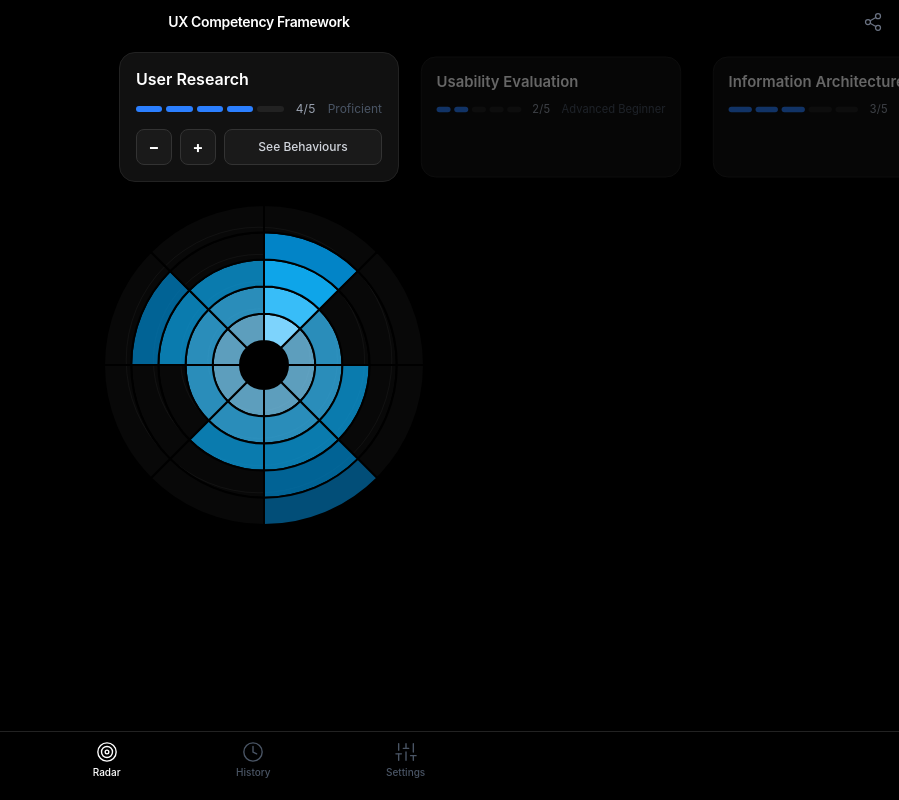
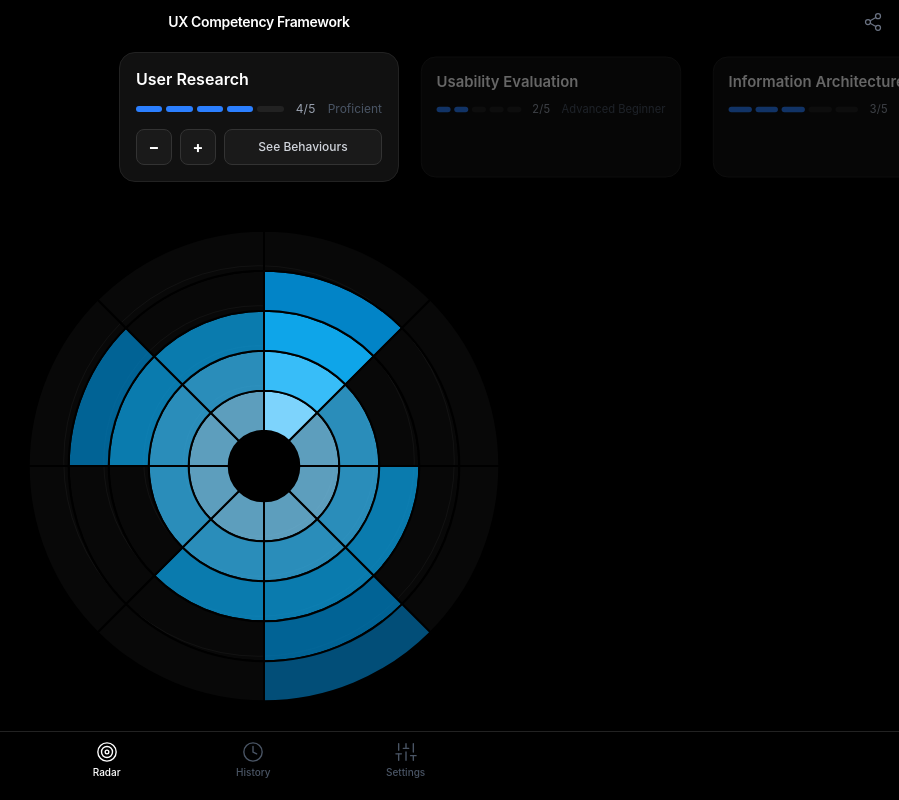
Before and after one commit to rhyspendred/competency-radar, a React (Vite) app: page / in a window 1280 px wide. Shown: the whole page, without its empty margins (381-1280 px from the left). Built offline with nearby package versions, Linux system fonts and the light colour scheme.

Commit message:
Improve chart sizing

```diff
--- a/src/components/CompetencyRadar.tsx
+++ b/src/components/CompetencyRadar.tsx
@@ -3,13 +3,13 @@ import { PieChart, Pie, Cell } from "recharts";
 import { animate as fmAnimate } from "framer-motion";
 import type { CompetencyItem } from "../hooks/useCompetencyData";
 
-const CHART = 340;
-const CX = CHART / 2;
-const CY = CHART / 2;
-const INNER = 24;
-const OUTER = 160;
+const MARGIN = 16;
+const MAX_CHART = 500;
+
+const BASE = 340;
+const INNER_R = 24 / BASE;
+const OUTER_R = 160 / BASE;
 const LEVELS = 5;
-const BAND = (OUTER - INNER) / LEVELS;
 
 const SPRING = { type: "spring" as const, stiffness: 400, damping: 25 };
 
@@ -34,6 +34,8 @@ export default function CompetencyRadar({
   onScoreChange,
 }: Props) {
   const [anim, setAnim] = useState(0);
+  const [size, setSize] = useState(0);
+  const wrapperRef = useRef<HTMLDivElement>(null);
   const containerRef = useRef<HTMLDivElement>(null);
   const chartRef = useRef<HTMLDivElement>(null);
   const dragRef = useRef<{
@@ -42,6 +44,17 @@ export default function CompetencyRadar({
     dragging: boolean;
     lastLevel: number;
   } | null>(null);
+
+  useEffect(() => {
+    const el = wrapperRef.current;
+    if (!el) return;
+    const ro = new ResizeObserver((entries) => {
+      const { width, height } = entries[0].contentRect;
+      setSize(Math.min(width - MARGIN * 2, height - MARGIN * 2, MAX_CHART));
+    });
+    ro.observe(el);
+    return () => ro.disconnect();
+  }, []);
 
   useEffect(() => {
     const t0 = performance.now();
@@ -54,6 +67,12 @@ export default function CompetencyRadar({
     raf = requestAnimationFrame(tick);
     return () => cancelAnimationFrame(raf);
   }, []);
+
+  const inner = size * INNER_R;
+  const outer = size * OUTER_R;
+  const band = (outer - inner) / LEVELS;
+  const cx = size / 2;
+  const cy = size / 2;
 
   const pulsePress = () => {
     if (!chartRef.current) return;
@@ -74,20 +93,20 @@ export default function CompetencyRadar({
     const el = containerRef.current;
     if (!el) return null;
     const rect = el.getBoundingClientRect();
-    const x = clientX - rect.left - CX;
-    const y = clientY - rect.top - CY;
+    const x = clientX - rect.left - cx;
+    const y = clientY - rect.top - cy;
     const dist = Math.sqrt(x * x + y * y);
     const angleDeg = Math.atan2(-y, x) * (180 / Math.PI);
     const cw = ((90 - angleDeg) % 360 + 360) % 360;
     const segIndex = Math.floor(cw / (360 / data.length)) % data.length;
-    const zone = (OUTER - INNER) / LEVELS;
-    const level = Math.max(0, Math.min(LEVELS, Math.round((dist - INNER) / zone)));
+    const zone = (outer - inner) / LEVELS;
+    const level = Math.max(0, Math.min(LEVELS, Math.round((dist - inner) / zone)));
     return { segIndex, level, dist };
   };
 
   const handlePointerDown = (e: React.PointerEvent) => {
     const hit = hitTest(e.clientX, e.clientY);
-    if (!hit || hit.dist > OUTER + 20) return;
+    if (!hit || hit.dist > outer + 20) return;
     dragRef.current = {
       segIndex: hit.segIndex,
       startDist: hit.dist,
@@ -122,9 +141,9 @@ export default function CompetencyRadar({
     if (drag && !drag.dragging) {
       const id = data[drag.segIndex].id;
       onSelect(id);
-      if (drag.startDist >= INNER * 0.5) {
-        const zone = (OUTER - INNER) / LEVELS;
-        const level = Math.max(0, Math.min(LEVELS, Math.round((drag.startDist - INNER) / zone)));
+      if (drag.startDist >= inner * 0.5) {
+        const zone = (outer - inner) / LEVELS;
+        const level = Math.max(0, Math.min(LEVELS, Math.round((drag.startDist - inner) / zone)));
         onScoreChange(id, level);
       }
     }
@@ -134,30 +153,32 @@ export default function CompetencyRadar({
 
   const pieData = data.map(() => ({ v: 1 }));
 
-  const guideRadii = [1, 2, 3, 4].map((l) => (INNER + l * BAND) * anim);
+  const guideRadii = [1, 2, 3, 4].map((l) => (inner + l * band) * anim);
 
   return (
+    <div ref={wrapperRef} className="w-full h-full flex items-center justify-center">
+      {size > 0 && (
         <div
           ref={containerRef}
-      className="mx-auto touch-none outline-none select-none [-webkit-tap-highlight-color:transparent]"
-      style={{ width: CHART, height: CHART }}
+          className="touch-none outline-none select-none [-webkit-tap-highlight-color:transparent]"
+          style={{ width: size, height: size }}
           onPointerDown={handlePointerDown}
           onPointerMove={handlePointerMove}
           onPointerUp={handlePointerUp}
           onPointerCancel={handlePointerUp}
         >
-      <div ref={chartRef} className="relative" style={{ width: CHART, height: CHART }}>
+          <div ref={chartRef} className="relative" style={{ width: size, height: size }}>
             {/* Background scale circles */}
             <svg
-          width={CHART}
-          height={CHART}
+              width={size}
+              height={size}
               className="absolute inset-0 pointer-events-none"
             >
               {guideRadii.map((r, i) => (
                 <circle
                   key={i}
-              cx={CX}
-              cy={CY}
+                  cx={cx}
+                  cy={cy}
                   r={r}
                   fill="none"
                   stroke="rgba(255,255,255,0.08)"
@@ -168,20 +189,20 @@ export default function CompetencyRadar({
 
             {/* Data rings */}
             <div className="absolute inset-0">
-          <PieChart width={CHART} height={CHART}>
+              <PieChart width={size} height={size}>
                 {Array.from({ length: LEVELS }, (_, li) => {
                   const level = li + 1;
-              const ir = (INNER + li * BAND) * anim;
-              const or = (INNER + level * BAND) * anim;
+                  const ir = (inner + li * band) * anim;
+                  const or_ = (inner + level * band) * anim;
 
                   return (
                     <Pie
                       key={level}
                       data={pieData}
-                  cx={CX}
-                  cy={CY}
+                      cx={cx}
+                      cy={cy}
                       innerRadius={ir}
-                  outerRadius={or}
+                      outerRadius={or_}
                       startAngle={90}
                       endAngle={-270}
                       dataKey="v"
@@ -215,5 +236,7 @@ export default function CompetencyRadar({
             </div>
           </div>
         </div>
+      )}
+    </div>
   );
 }
--- a/src/components/Dashboard.tsx
+++ b/src/components/Dashboard.tsx
@@ -199,8 +199,8 @@ export default function Dashboard() {
             })}
           </div>
 
-          {/* Chart */}
-          <div className="flex-1 flex items-start justify-center min-h-0">
+          {/* Chart — fills remaining vertical space */}
+          <div className="flex-1 min-h-0">
             <CompetencyRadar
               data={data}
               selectedId={selectedId}
```
Lines whose indentation alone changed are shown as unchanged.
